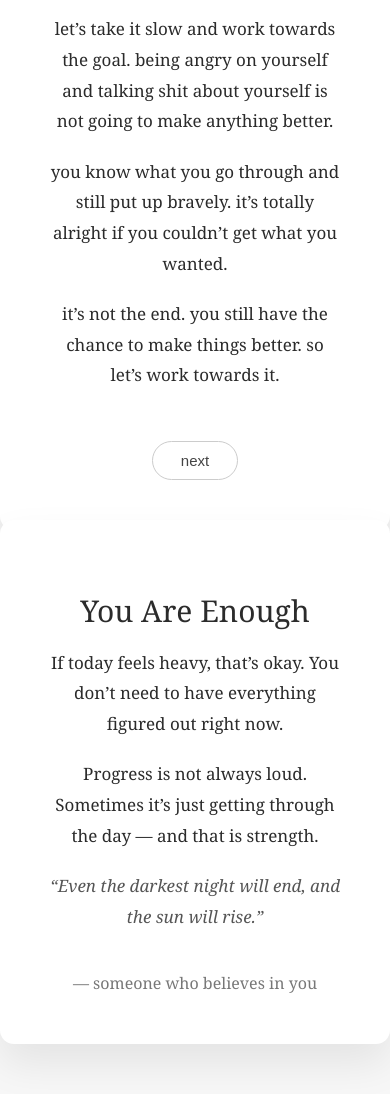
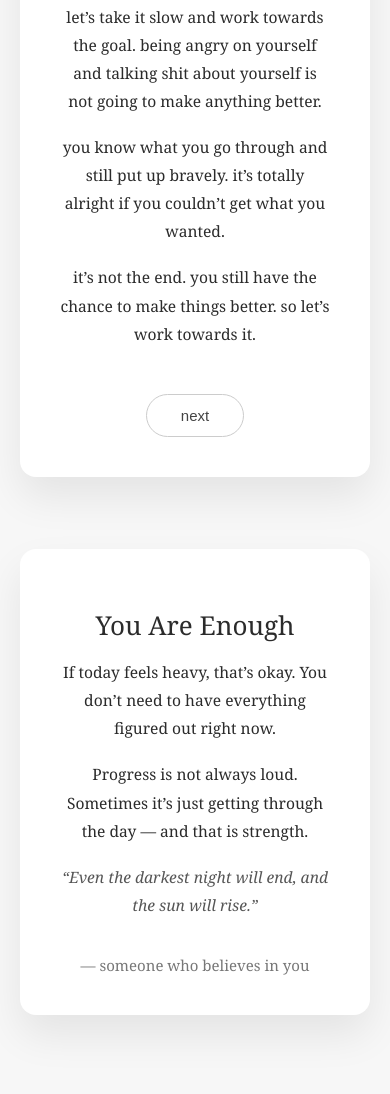
Before and after one commit to Govardhan83/example-, a plain HTML site: page index.html in a window 390 px wide. Shown: the part 484-1578 px from the top of the page. Drawn offline with Linux system fonts and the light colour scheme.

Commit message:
Refactor index.html for improved styling and layout
Updated styles and layout for better responsiveness and design consistency.

```diff
--- a/index.html
+++ b/index.html
@@ -6,6 +6,10 @@
     <meta name="viewport" content="width=device-width, initial-scale=1.0">
 
     <style>
+        * {
+            box-sizing: border-box;
+        }
+
         body {
             margin: 0;
             font-family: "Georgia", serif;
@@ -16,43 +20,46 @@
 
         .page {
             height: 100vh;
+            width: 100vw;
             display: flex;
             align-items: center;
             justify-content: center;
+            padding: 20px;
             transition: transform 0.8s ease;
         }
 
         .container {
             background: #ffffff;
-            max-width: 700px;
-            padding: 50px;
-            border-radius: 14px;
+            width: 100%;
+            max-width: 720px;
+            padding: 40px;
+            border-radius: 16px;
             box-shadow: 0 20px 40px rgba(0,0,0,0.08);
             text-align: center;
         }
 
         h1 {
-            font-size: 30px;
+            font-size: clamp(26px, 5vw, 32px);
             font-weight: normal;
-            margin-bottom: 10px;
+            margin-bottom: 6px;
         }
 
         h2 {
-            font-size: 18px;
+            font-size: clamp(16px, 4vw, 18px);
             font-weight: normal;
             color: #666;
-            margin-bottom: 30px;
+            margin-bottom: 28px;
         }
 
         p {
-            font-size: 17px;
+            font-size: clamp(15px, 4vw, 17px);
             line-height: 1.8;
-            margin-bottom: 20px;
+            margin-bottom: 18px;
         }
 
         .next-btn {
-            margin-top: 30px;
-            padding: 10px 28px;
+            margin-top: 28px;
+            padding: 12px 34px;
             font-size: 15px;
             background: transparent;
             border: 1px solid #ccc;
@@ -72,7 +79,7 @@
         #page2 {
             position: absolute;
             top: 100vh;
-            width: 100%;
+            left: 0;
         }
 
         body.show-page2 #page1 {
@@ -89,9 +96,16 @@
         }
 
         .signature {
-            margin-top: 40px;
-            font-size: 16px;
+            margin-top: 36px;
+            font-size: 15px;
             color: #777;
+        }
+
+        /* Extra comfort for very small screens */
+        @media (max-width: 380px) {
+            .container {
+                padding: 28px;
+            }
         }
     </style>
 </head>
```
